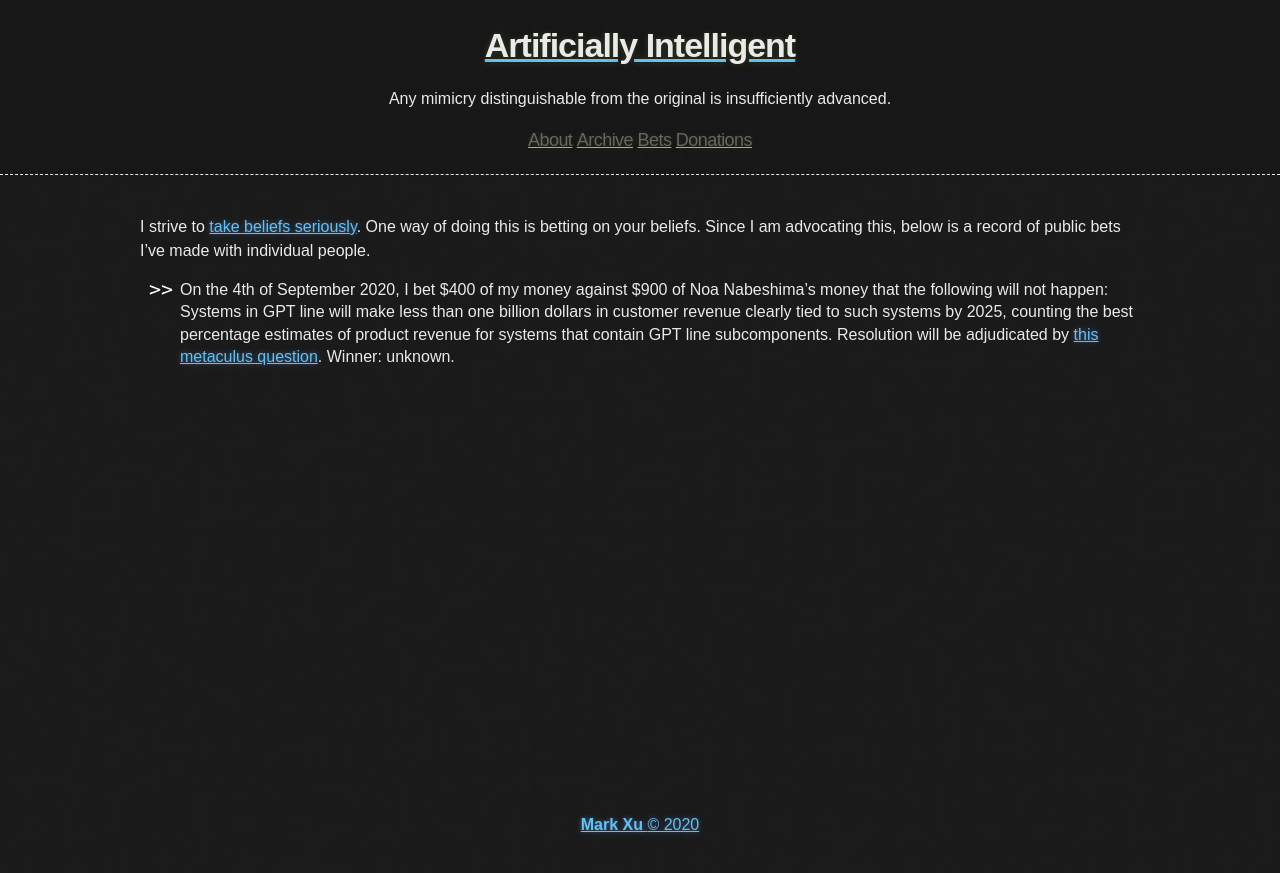
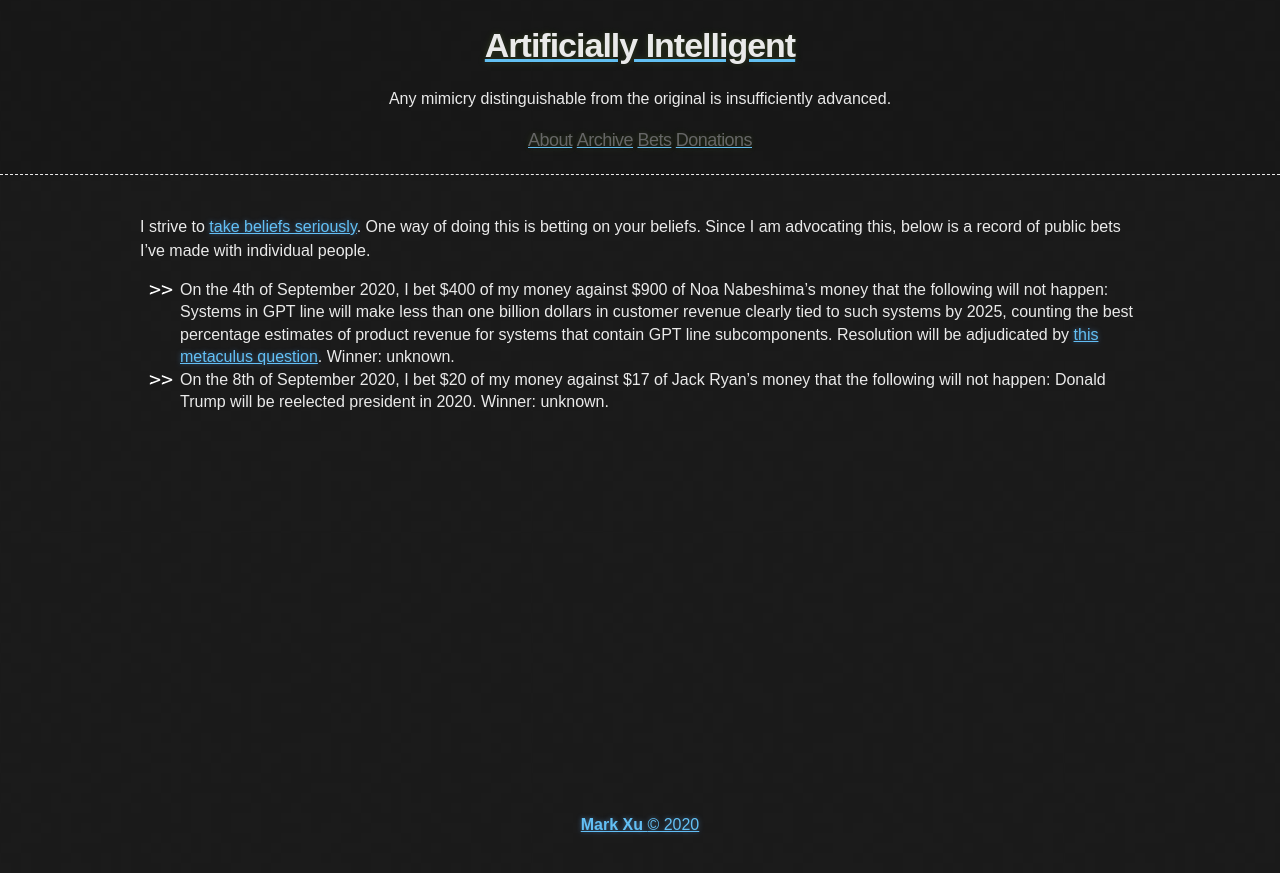
Before and after one commit to tocttou/hacker-blog, a Jekyll site: the page built from bets.md, in a window 1280 px wide. Shown: the top 873 px of the page. Built offline with Jekyll 4.4.1, drawn with Linux system fonts in a browser that asks for light colours.

Commit message:
added jack ryan bet

```diff
--- a/bets.md
+++ b/bets.md
@@ -6,3 +6,4 @@ title: About
 I strive to [take beliefs seriously](https://radimentary.wordpress.com/2018/01/18/singularity-mindset/). One way of doing this is betting on your beliefs. Since I am advocating this, below is a record of public bets I've made with individual people.
 
 * On the 4th of September 2020, I bet \$400 of my money against \$900 of Noa Nabeshima's money that the following will not happen: Systems in GPT line will  make less than one billion dollars in customer revenue clearly tied to such systems by 2025, counting the best percentage estimates of product revenue for systems that contain GPT line subcomponents. Resolution will be adjudicated by [this metaculus question](https://www.metaculus.com/questions/5118/will-robin-hanson-win-a-bet-that-the-gpt-line-of-language-models-will-generate--1bn-in-customer-revenue-by-2025/). Winner: unknown.
+* On the 8th of September 2020, I bet \$20 of my money against \$17 of Jack Ryan's money that the following will not happen: Donald Trump will be reelected president in 2020. Winner: unknown.
```
